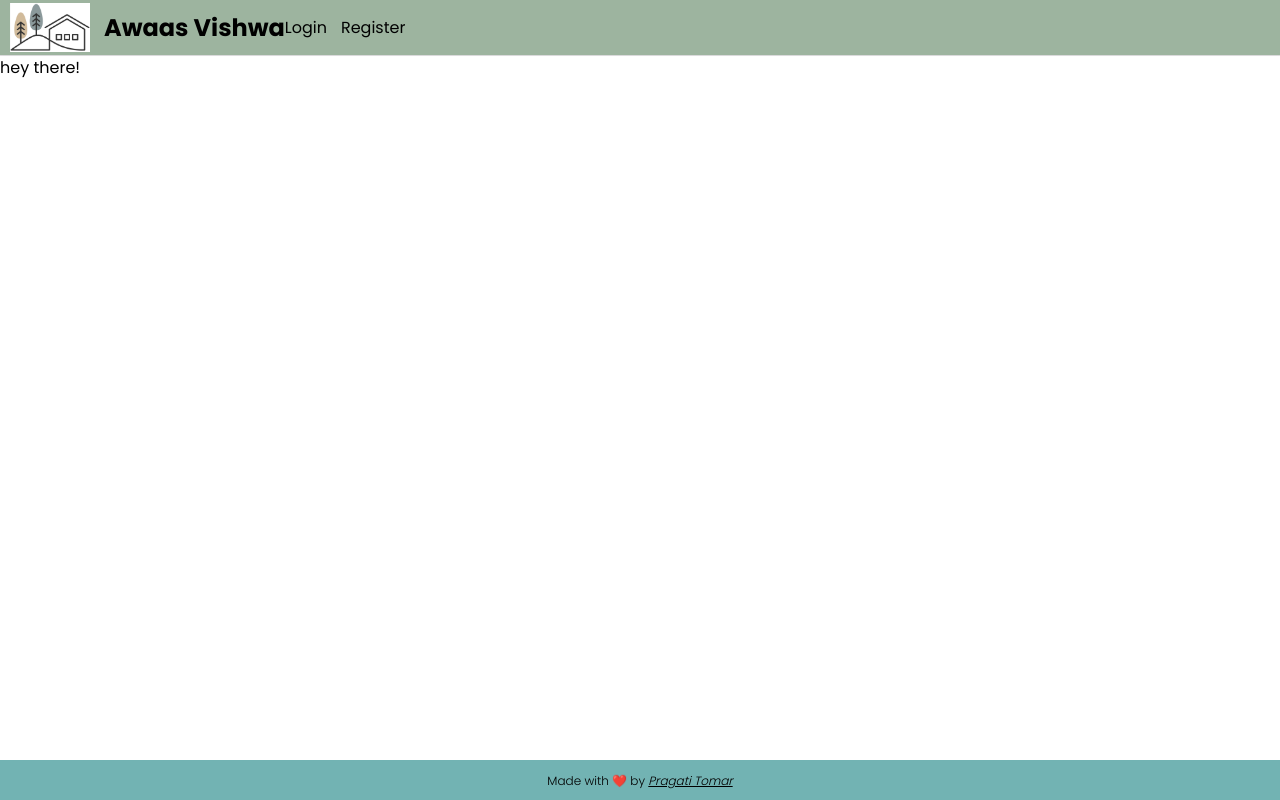
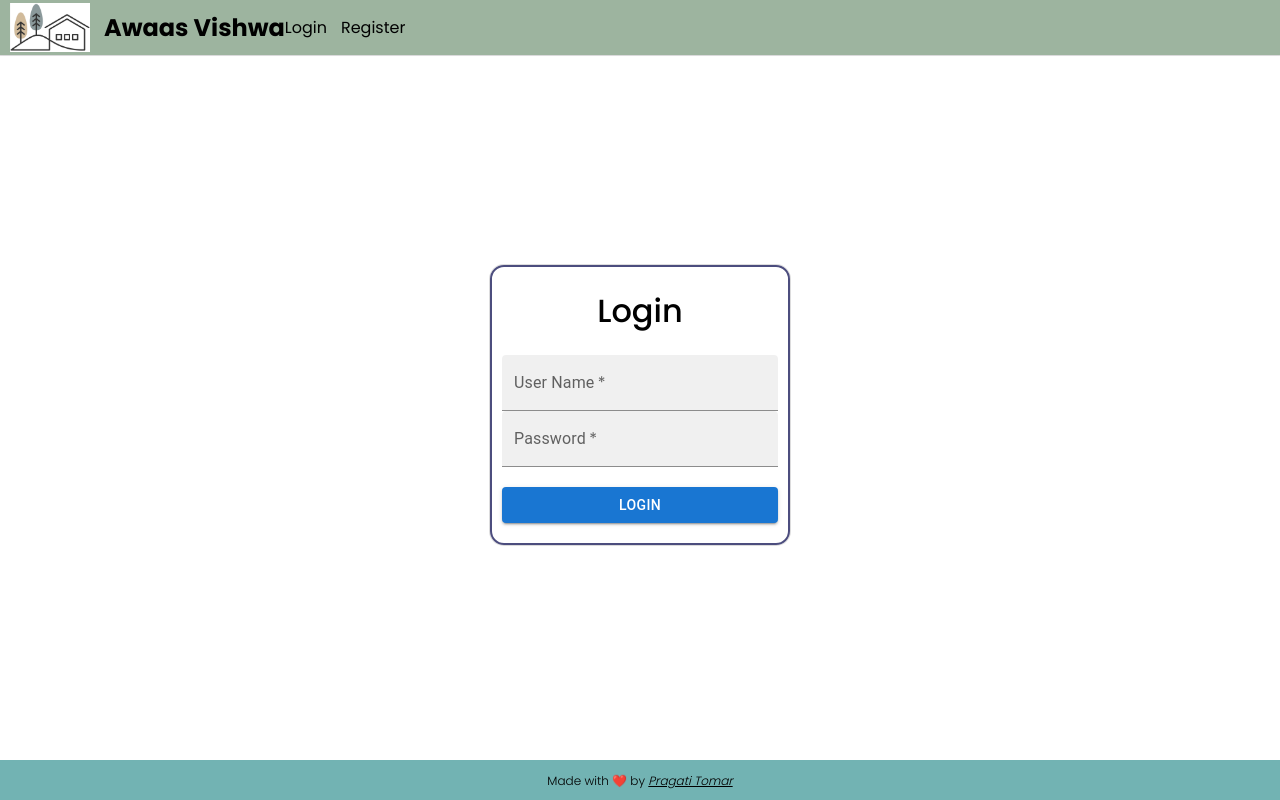
Before and after one commit to Pragati246/awaas-vishwa-fe, a React (Vite) app: page /login in a window 1280 px wide. Built offline with nearby package versions, Linux system fonts and the light colour scheme.

Commit message:
main:fix code

```diff
--- a/src/context/UserContext.jsx
+++ b/src/context/UserContext.jsx
@@ -1,11 +1,11 @@
 import React , { createContext , useState } from 'react'
-export const UserContext =createContext({});
+export const UserContext = createContext({});
 
-export const UserContextProvider = ({children}) => {
-    const [userInfo , setUserInfo] = useState({});
+export function UserContextProvider ({children}) {
+    const [userInfo , setUserInfo] = useState();
   return (
-    <UserContextProvider value = {{ userInfo, setUserInfo}}>
+    <UserContext.Provider value = {{ userInfo, setUserInfo}}>
         {children}
-    </UserContextProvider>
+    </UserContext.Provider>
   )
 }
--- a/src/main.jsx
+++ b/src/main.jsx
@@ -3,17 +3,19 @@
 import App from './App.jsx'
 import './index.css'
 import './App.css'
+import {UserContextProvider} from './context/UserContext.jsx'
 import {BrowserRouter} from 'react-router-dom'
 import { SnackbarProvider } from 'notistack'
 
 
 ReactDOM.createRoot(document.getElementById('root')).render(
   <React.StrictMode>
+    <UserContextProvider>
       <BrowserRouter>
         <SnackbarProvider>
           <App />
         </SnackbarProvider>
       </BrowserRouter>
-
+    </UserContextProvider>
   </React.StrictMode>,
 )
--- a/src/pages/LoginPage.jsx
+++ b/src/pages/LoginPage.jsx
@@ -1,92 +1,81 @@
-// import React from "react";
-// import { TextField, Button } from "@mui/material";
-// import alert from "../utility/alert";
-// import { Navigate } from "react-router-dom";
-
-// const LoginPage = () => {
-//   const username = React.useRef();
-//   const password = React.useRef();
-
-//   const handleSubmit = async (ev) => {
-//     ev.preventDefault();
-
-//     const usernameVal = username.current.value;
-//     const passwordVal = password.current.value;
-//     console.log(usernameVal, passwordVal)
-//   }
-
-//   //   const response = await fetch(`${import.meta.env.VITE_BASE_URL}/api/v1/auth/login`, {
-//   //     method: 'POST',
-//   //     headers: {
-//   //       'Content-Type': 'application/json'
-//   //     },
-//   //     body: JSON.stringify({
-//   //       username: usernameVal,
-//   //       password: passwordVal
-//   //     }),
-//   //     credentials: 'include',
-//   //   })
-//   //   const data = await response.json();
-//   //   if (response.ok) {
-//   //     alert(data.success, 'success')
-//   //     setUserInfo(data.data)
-//   //     setRedirect(true)
-//   //   } else {
-//   //     alert(data.error, 'error')
-//   //   }
-//   // }
-
-//   // if (redirect) {
-//   //   return <Navigate to={'/'} />
-//   // }
-
-//   return (
-//     <div className="register-page">
-//       <div className="register-container">
-//         <div className="register-form">
-//           <h1>Login</h1>
-//           <form onSubmit={handleSubmit}>
-//             <TextField
-//               fullWidth
-//               id="filled-basic"
-//               label="User Name"
-//               variant="filled"
-//               inputRef={username}
-//               required
-//               autoComplete='true'
-//             />
-//             <TextField
-//               fullWidth
-//               id="filled-basic"
-//               label="Password"
-//               variant="filled"
-//               type="password"
-//               inputRef={password}
-//               required
-//               autoComplete='true'
-//             />
-//             <Button
-//               variant="contained"
-//               sx={{ marginTop: "20px", width: "100%" }}
-//               type="submit"
-//             >
-//               Login
-//             </Button>
-//           </form>
-//         </div>
-//       </div>
-//     </div>
-//   )
-// }
-
-// export default LoginPage
-
-import React from 'react'
+import React from "react";
+import { UserContext } from "../context/UserContext";
+import { TextField, Button } from "@mui/material";
+import alert from "../utility/alert";
+import { Navigate } from "react-router-dom";
 
 const LoginPage = () => {
+  const {setUserInfo} = React.useContext(UserContext);
+  const [redirect, setRedirect] = React.useState(false);
+  const username = React.useRef();
+  const password = React.useRef();
+
+  const handleSubmit = async (ev) => {
+    ev.preventDefault();
+
+    const usernameVal = username.current.value;
+    const passwordVal = password.current.value;
+
+    const response = await fetch(`${import.meta.env.VITE_BASE_URL}/api/v1/auth/login`, {
+      method: 'POST',
+      headers: {
+        'Content-Type': 'application/json'
+      },
+      body: JSON.stringify({
+        username: usernameVal,
+        password: passwordVal
+      }),
+      credentials: 'include',
+    })
+    const data = await response.json();
+    if (response.ok) {
+      alert(data.success, 'success')
+      setUserInfo(data.data)
+      setRedirect(true)
+    } else {
+      alert(data.error, 'error')
+    }
+  }
+
+  if (redirect) {
+    return <Navigate to={'/'} />
+  }
+
   return (
-    <div>
-      hey there!
+    <div className="register-page">
+      <div className="register-container">
+        <div className="register-form">
+          <h1>Login</h1>
+          <form onSubmit={handleSubmit}>
+            <TextField
+              fullWidth
+              id="filled-basic"
+              label="User Name"
+              variant="filled"
+              inputRef={username}
+              required
+              autoComplete='true'
+            />
+            <TextField
+              fullWidth
+              id="filled-basic"
+              label="Password"
+              variant="filled"
+              type="password"
+              inputRef={password}
+              required
+              autoComplete='true'
+            />
+            <Button
+              variant="contained"
+              sx={{ marginTop: "20px", width: "100%" }}
+              type="submit"
+            >
+              Login
+            </Button>
+          </form>
+        </div>
+      </div>
     </div>
   )
 }
```
